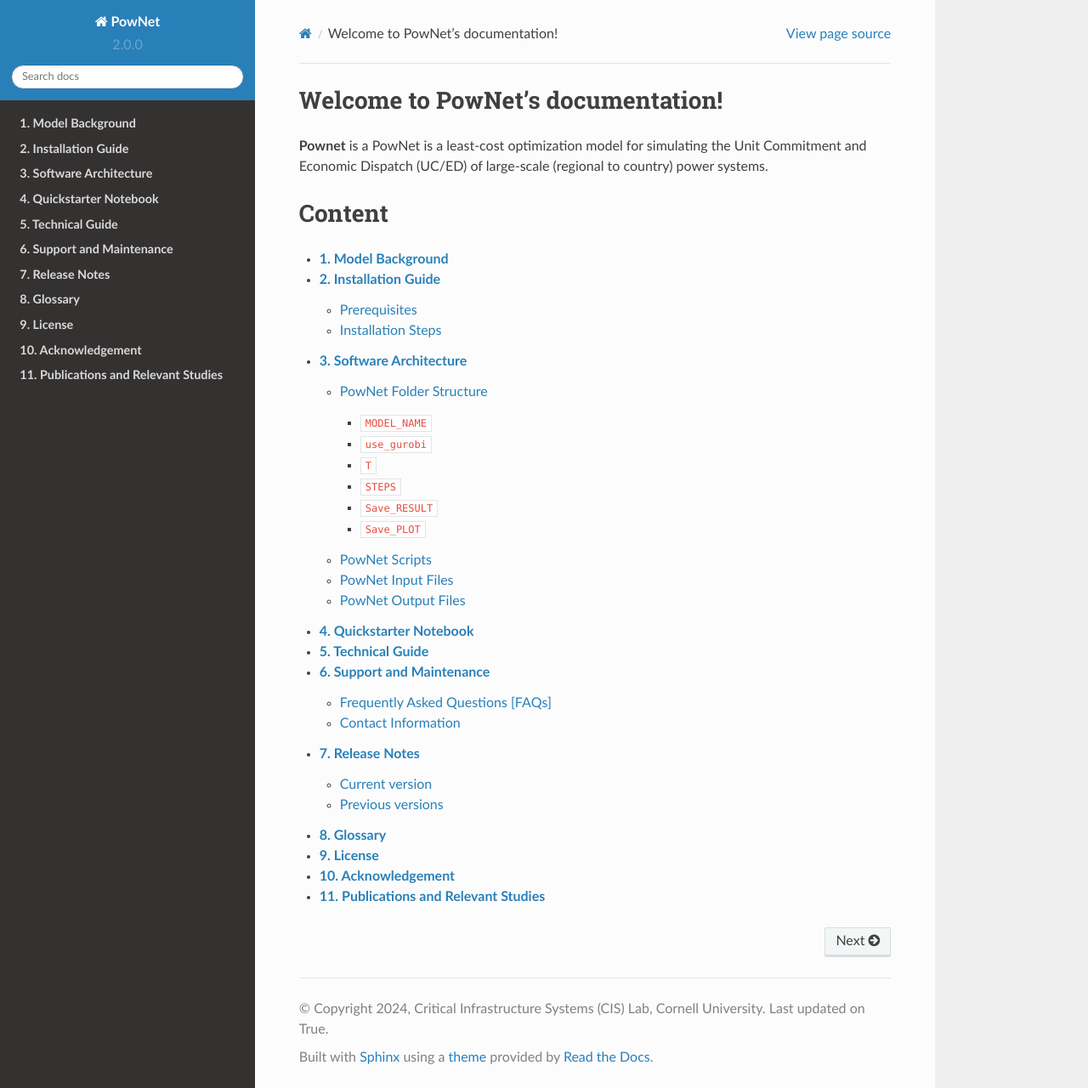
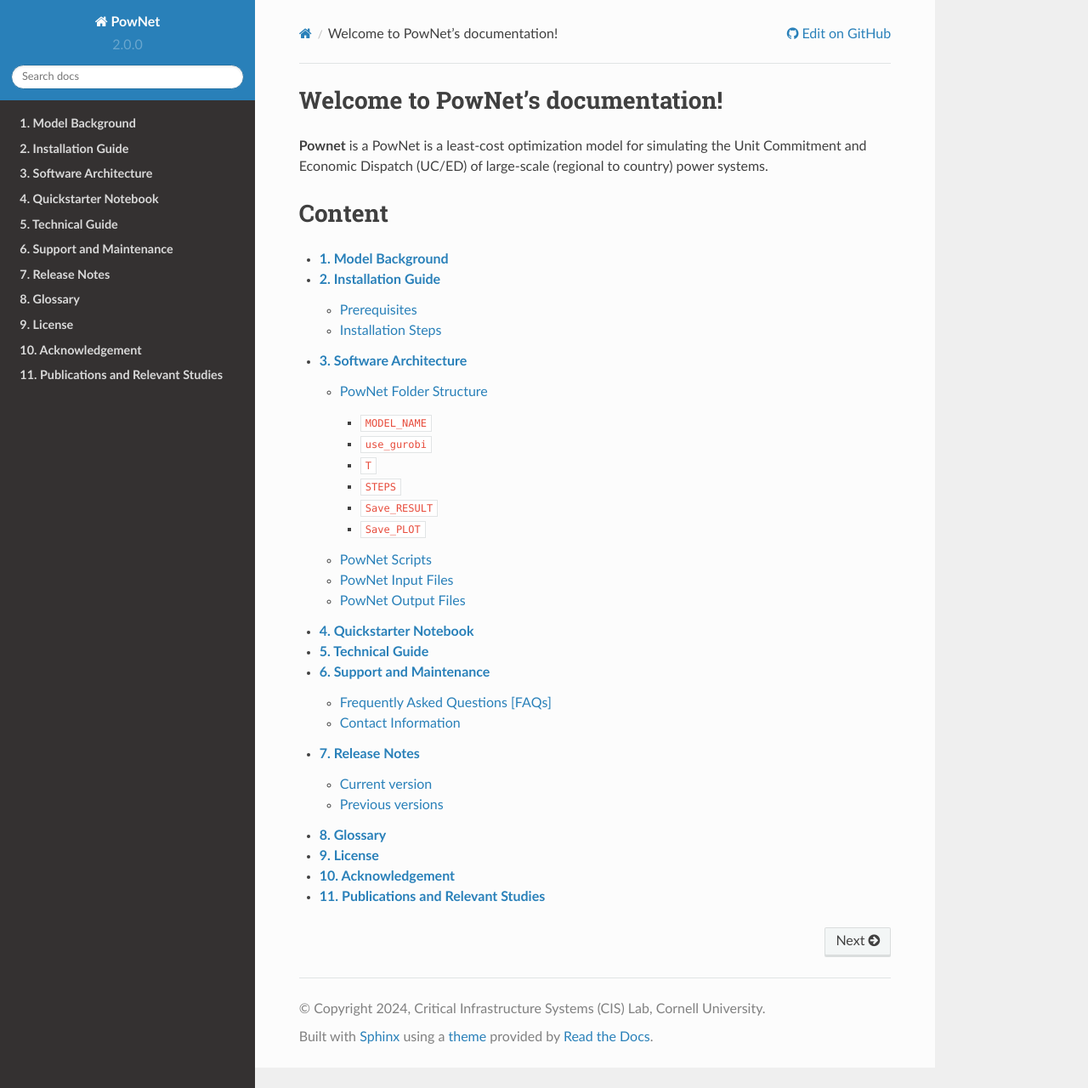
Before and after one commit to HishamEldardiry/PowNet_Documentation, a Sphinx documentation site: the page built from docs/source/index.rst, in a window 1280 px wide and 1280 px high. Shown: the whole window at 85% size. Built offline with Sphinx 7.4.7 and the Read the Docs theme 2.0.0, drawn with Linux system fonts in a browser that asks for light colours.

Commit message:
Update conf.py

```diff
--- a/docs/source/conf.py
+++ b/docs/source/conf.py
@@ -48,8 +48,8 @@
 }
 
 html_context = {
-"display_github": False, # Add 'Edit on Github' link instead of 'View page source'
-"last_updated": True,
+"display_github": True, # Add 'Edit on Github' link instead of 'View page source'
+"last_updated": False,
 "commit": False,
 }
 
```
